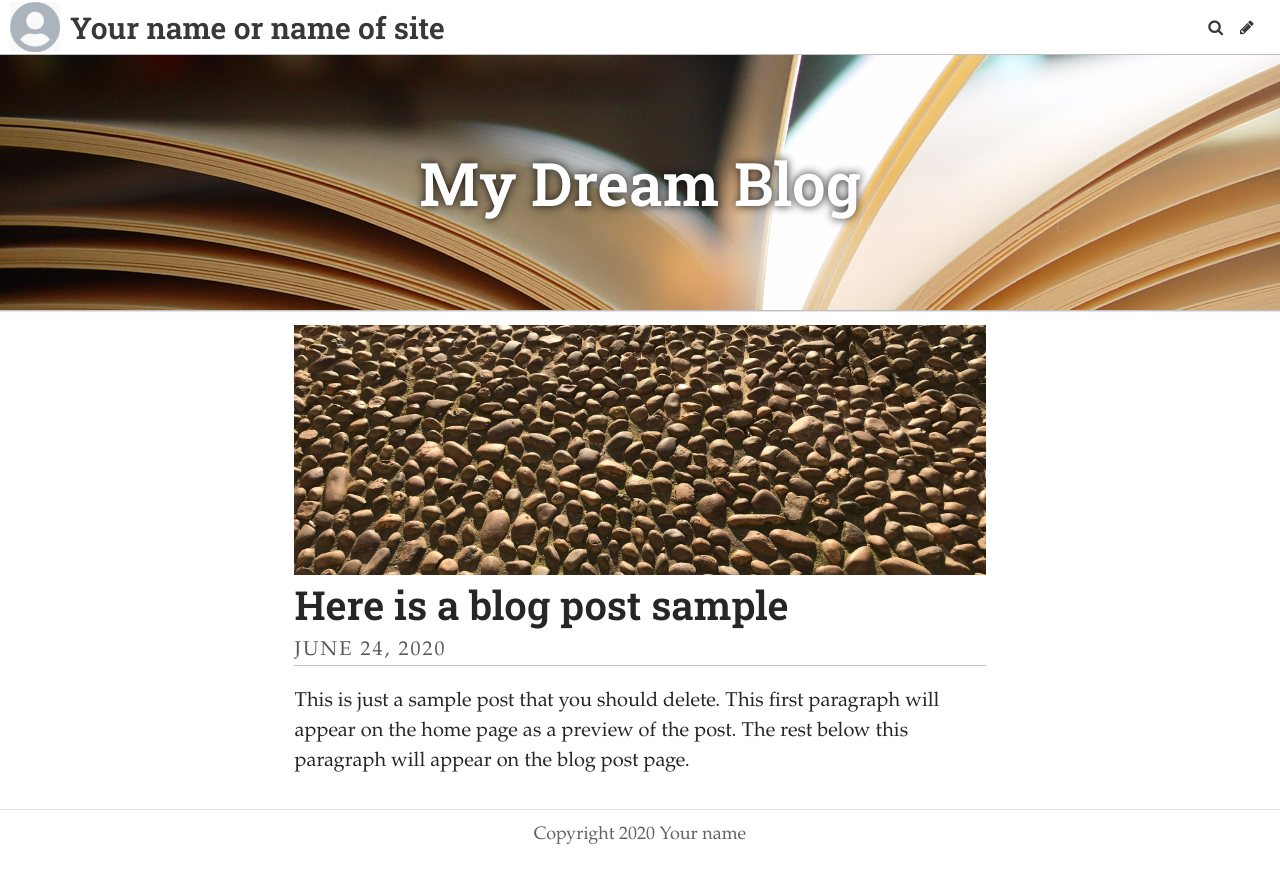
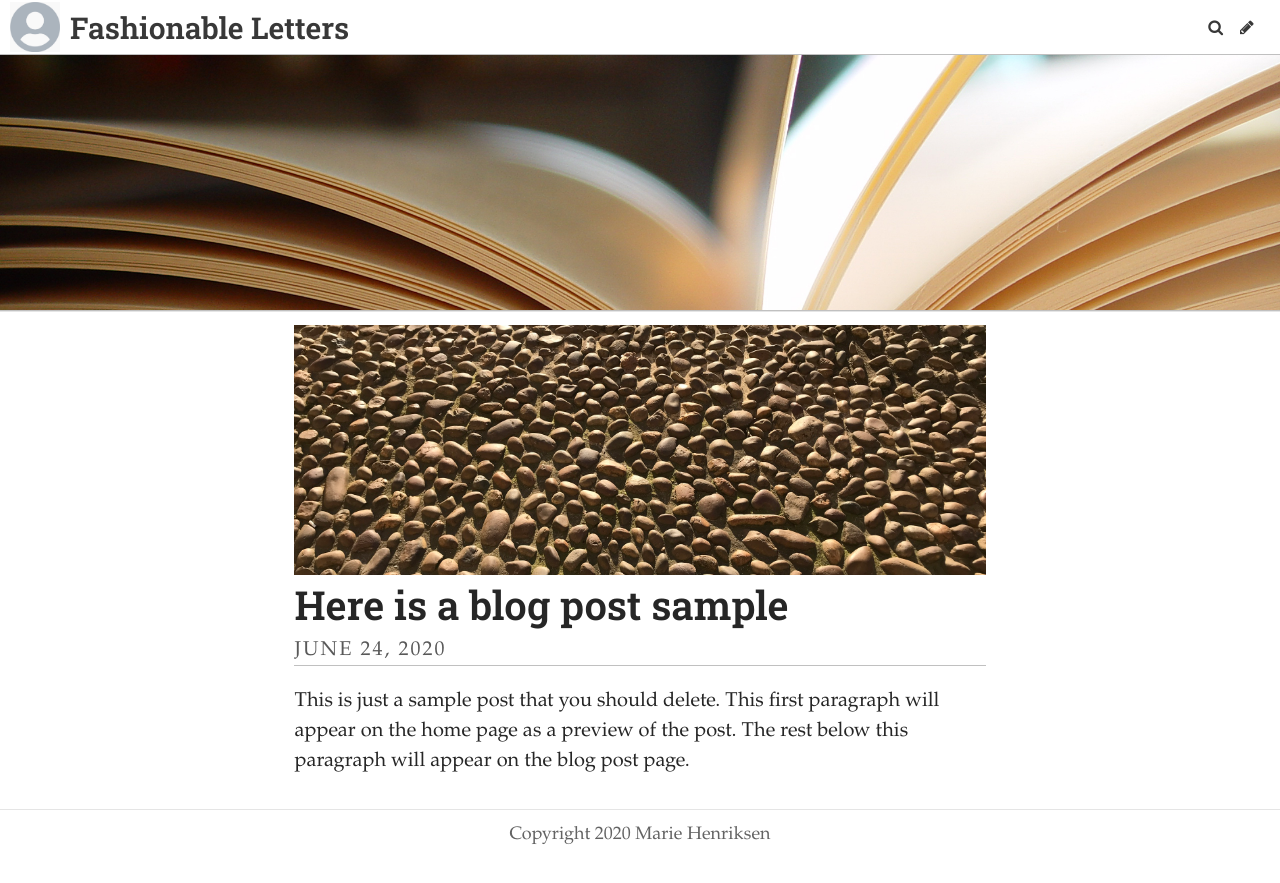
Before and after one commit to Mariehenriksen/fashionabletexts, a Jekyll site: the page built from index.html, in a window 1280 px wide. Shown: the top 883 px of the page. Built offline with Jekyll 4.4.1, drawn with Linux system fonts in a browser that asks for light colours; some web fonts are replaced; the list of posts is cut into pages by our own code.

Commit message:
Update Settings “general”

```diff
--- a/_data/settings.yml
+++ b/_data/settings.yml
@@ -1,11 +1,12 @@
-title: Your name or name of site
-description: A website with a blog
-header_text: My Dream Blog
-footer_text: Copyright 2020 Your name
+title: Fashionable Letters
+description: ""
+header_text: ""
+footer_text: Copyright 2020 Marie Henriksen
 header_feature_image: ../uploads/pages.jpg
-bannerheight: "20vmax"
-gridlayout: false
+bannerheight: 20vmax
 logo: /uploads/logo.jpg
 favicon: /uploads/favicon.ico
+gridlayout: false
+fixednavbar: false
 upzoom: true
-fixednavbar: false
+items: []
```
